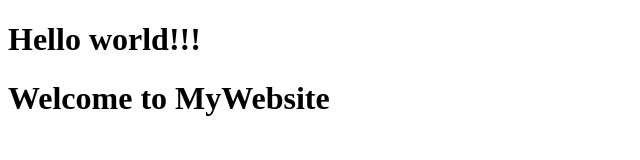
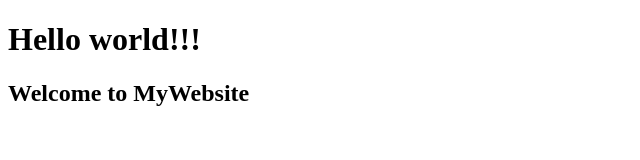
Before and after one commit to RienRender/TestGit, a plain HTML site: page index.html in a window 1280 px wide. Shown: the whole page, without its empty margins (0-640 px from the left). Drawn offline with Linux system fonts and the light colour scheme.

Commit message:
Update index.html

```diff
--- a/index.html
+++ b/index.html
@@ -5,5 +5,5 @@
 </head>
 <body>
     <h1>Hello world!!!</h1>
-    <h1>Welcome to MyWebsite</h1>
+    <h2>Welcome to MyWebsite</h2>
 </body>
```
